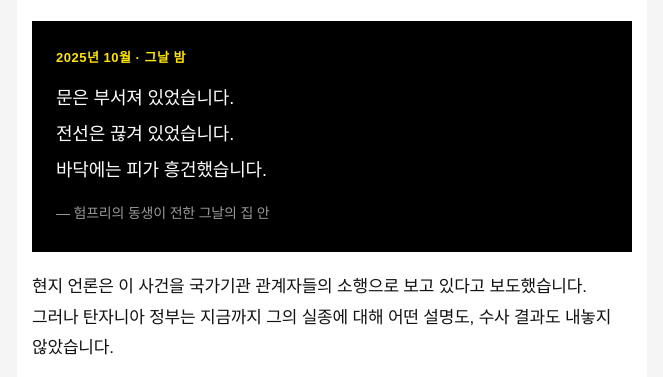
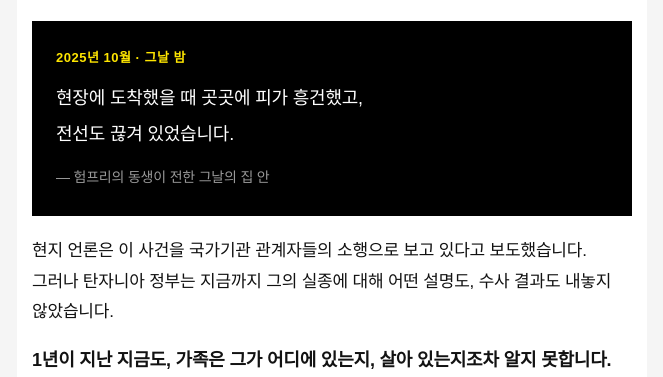
Before and after one commit to haeon618main-commits/261030_humphrey_EM, a plain HTML site: page index.html in a window 1280 px wide. Shown: the part 2222-2599 px from the top of the page, without its empty margins (308-971 px from the left). Drawn offline with Linux system fonts and the light colour scheme.

Commit message:
Update index.html

```diff
--- a/index.html
+++ b/index.html
@@ -71,9 +71,8 @@
 											<tr>
 												<td style="padding: 26px 24px;">
 												<span style="display: block; font-size: 13px; font-weight: bold; color: #FFE600; letter-spacing: 0.5px; margin-bottom: 14px;">2025년 10월 &middot; 그날 밤</span>
-												<p style="margin: 0 0 14px; padding: 0; font-size: 18px; line-height: 2; color: #FFFFFF;">문은 부서져 있었습니다.<br />
-												전선은 끊겨 있었습니다.<br />
-												바닥에는 피가 흥건했습니다.</p>
+												<p style="margin: 0 0 14px; padding: 0; font-size: 18px; line-height: 2; color: #FFFFFF;">현장에 도착했을 때 곳곳에 피가 흥건했고,<br />
+												전선도 끊겨 있었습니다.</p>
 												<p style="margin: 0; padding: 0; font-size: 14px; line-height: 1.7; color: #999999;">&mdash; 험프리의 동생이 전한 그날의 집 안</p>
 												</td>
 											</tr>
```
